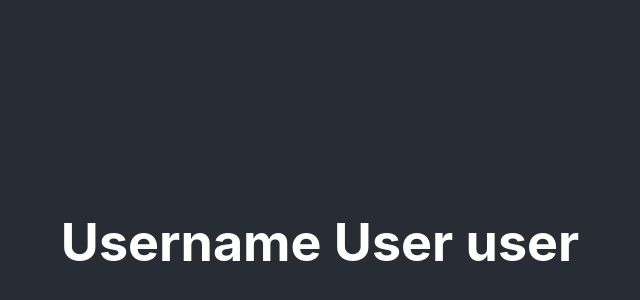
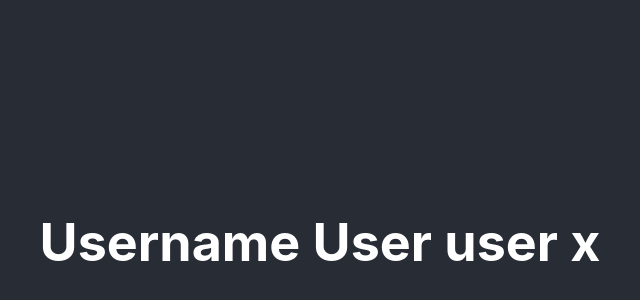
Before and after one commit to charlie83Gs/devos-training-completo, a React (Create React App) app: page / in a window 1280 px wide. Shown: the part 158-458 px from the top of the page, without its empty margins (320-960 px from the left). Built offline with nearby package versions, Linux system fonts and the light colour scheme.

Commit message:
test: scan test

```diff
--- a/src/App.js
+++ b/src/App.js
@@ -4,7 +4,7 @@ function App() {
   return (
     <div className="App">
       <header className="App-header">
-        <h1>Username User user</h1>
+        <h1>Username User user x</h1>
       </header>
     </div>
   );
```
